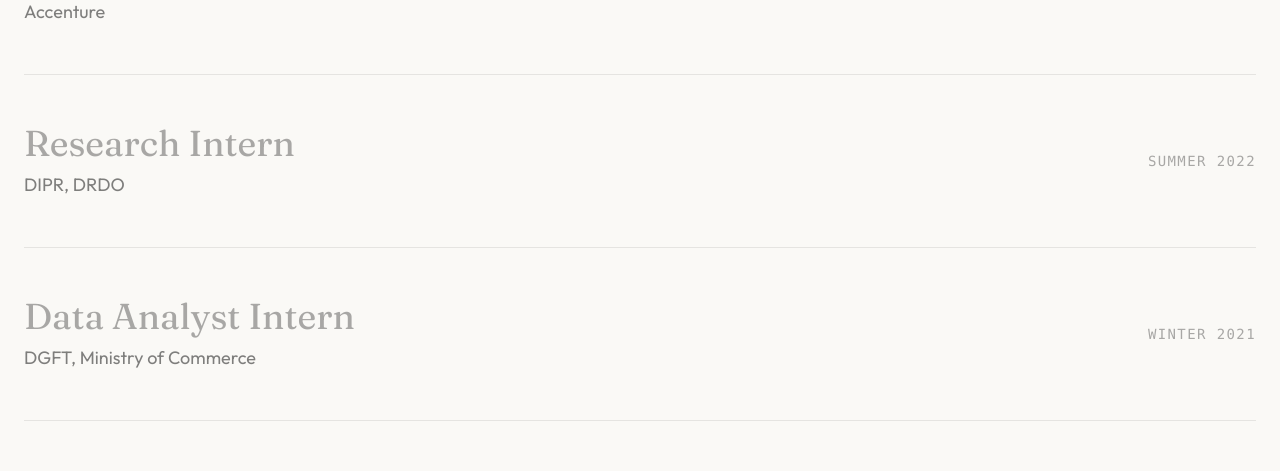
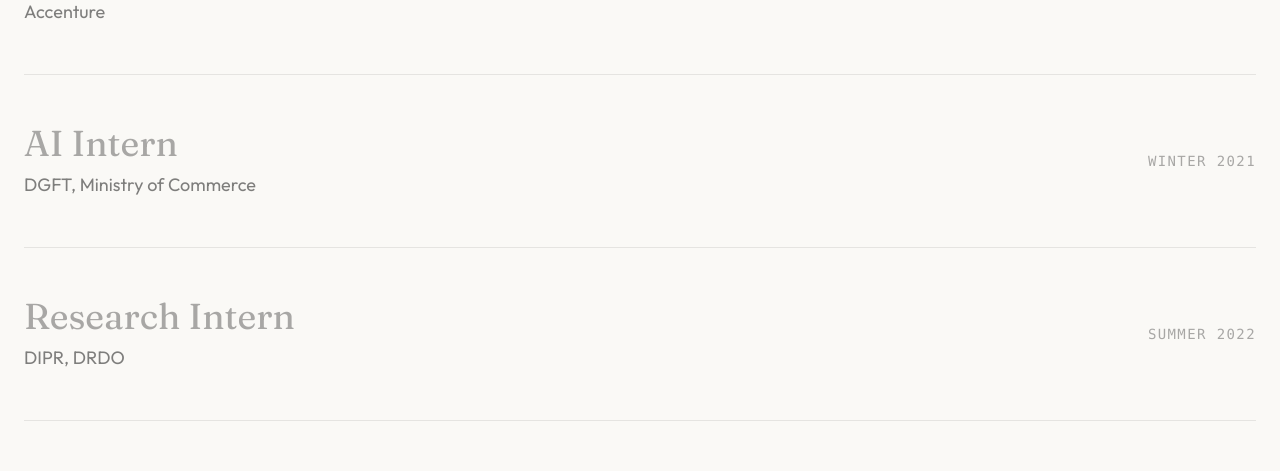
Before and after one commit to Amanmeena0/Aman-meena, a React (Vite) app: page / in a window 1280 px wide. Shown: the part 2020-2491 px from the top of the page. Built offline with nearby package versions, Linux system fonts and the light colour scheme.

Commit message:
fix: Update experiences data by replacing Data Analyst Intern entry with AI Intern details

```diff
--- a/src/data/experiences.ts
+++ b/src/data/experiences.ts
@@ -9,17 +9,17 @@ export const EXPERIENCES: Experience[] = [
     image: "https://picsum.photos/seed/accenture/400/300"
   },
   {
+    role: "AI Intern",
+    company: "DGFT, Ministry of Commerce",
+    period: "Winter 2021",
+    description: "Analyzed international trade data to identify economic trends and support policy formulation.",
+    image: "https://picsum.photos/seed/dgft/400/300"
+  },
+  {
     role: "Research Intern",
     company: "DIPR, DRDO",
     period: "Summer 2022",
     description: "Implemented multi-neural network systems for psychological profiling and data-driven decision support.",
     image: "https://picsum.photos/seed/drdo/400/300"
   },
-  {
-    role: "Data Analyst Intern",
-    company: "DGFT, Ministry of Commerce",
-    period: "Winter 2021",
-    description: "Analyzed international trade data to identify economic trends and support policy formulation.",
-    image: "https://picsum.photos/seed/dgft/400/300"
-  }
 ];
```
